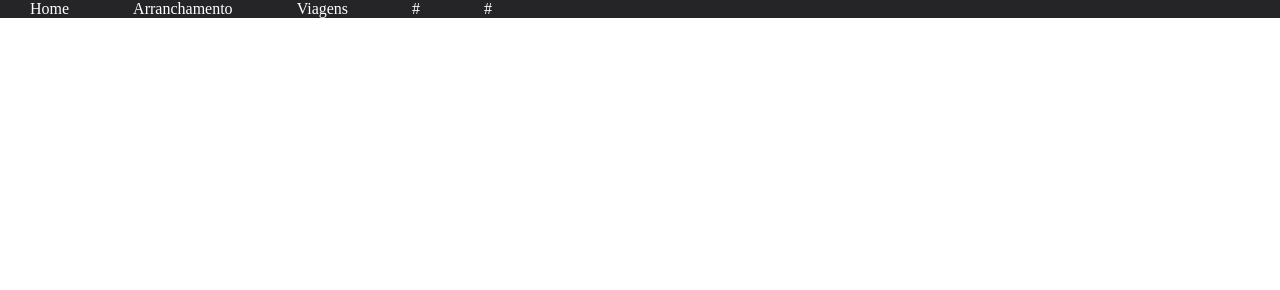
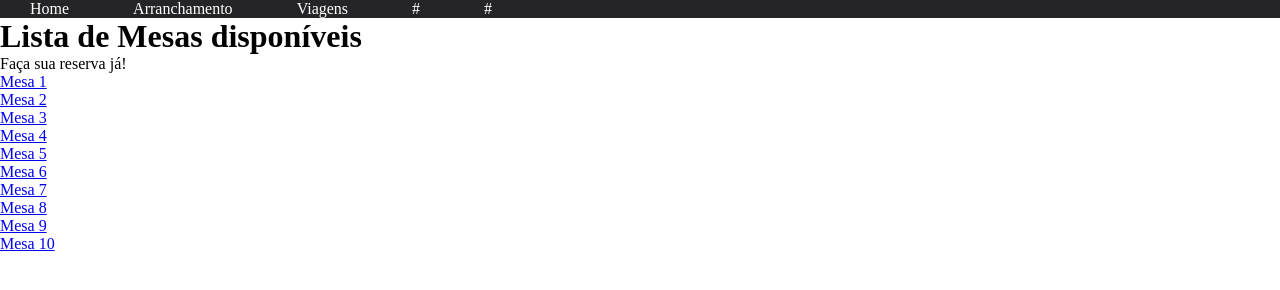
Before and after one commit to ViniciusCardozoNoda/Arranchamento, a plain HTML site: page modelo/página2/index2.html in a window 1280 px wide. Drawn offline with Linux system fonts and the light colour scheme.

Commit message:
alterações incluido as mesas e a 2 página do site

```diff
--- a/modelo/página2/index2.html
+++ b/modelo/página2/index2.html
@@ -16,6 +16,20 @@
         <li><a href="#">#</a></li>
         <li><a href="#">#</a></li>
     </ul>
+    <h1>Lista de Mesas disponíveis</h1>
+    <p>Faça sua reserva já!</p>
+    <ul id="Lista-de-mesas">
+        <li><a href="#">Mesa 1</a></li>
+        <li><a href="#">Mesa 2</a></li>
+        <li><a href="#">Mesa 3</a></li>
+        <li><a href="#">Mesa 4</a></li>
+        <li><a href="#">Mesa 5</a></li>
+        <li><a href="#">Mesa 6</a></li>
+        <li><a href="#">Mesa 7</a></li>
+        <li><a href="#">Mesa 8</a></li>
+        <li><a href="#">Mesa 9</a></li>
+        <li><a href="#">Mesa 10</a></li>
+    </ul>
     <script src="main1.js"></script>
 </body>
 </html>
```
